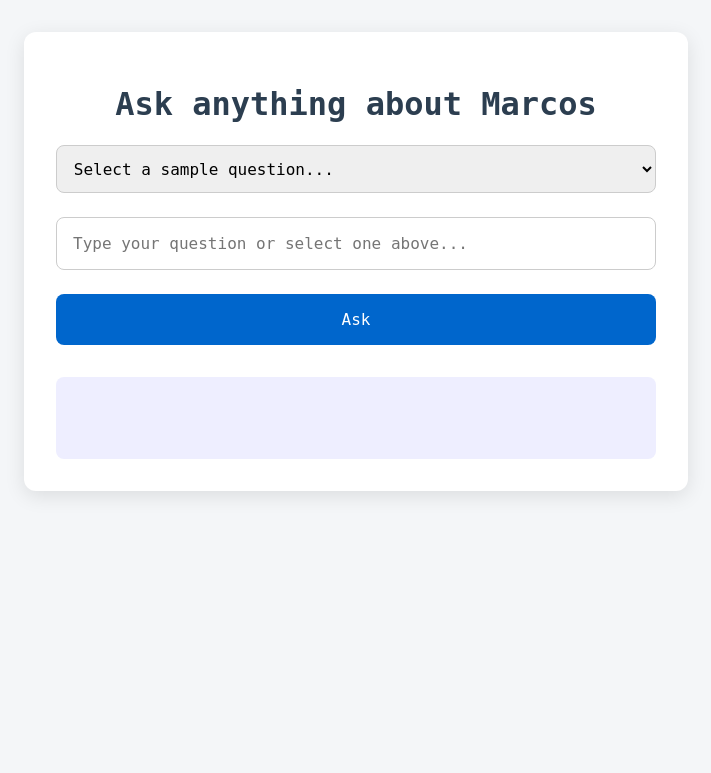
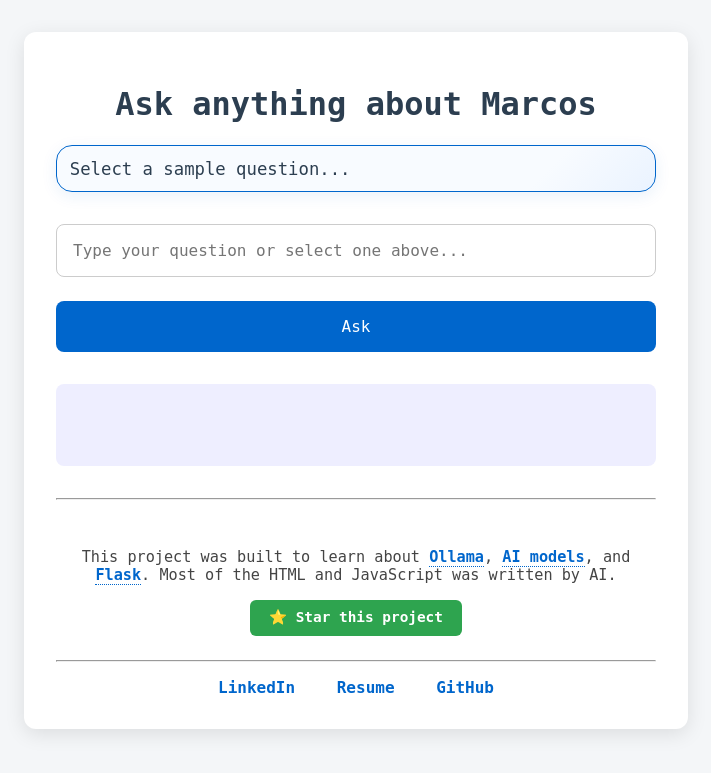
Before and after one commit to marcossv9/marcos-silva.com, a Flask app: page / in a window 1280 px wide. Shown: the top 773 px of the page, without its empty margins (284-995 px from the left). Run offline with Flask 3, Linux system fonts and the light colour scheme.

Commit message:
feat: update ui and fix js errors

```diff
--- a/static/style.css
+++ b/static/style.css
@@ -77,6 +77,151 @@ select {
   font-size: 1rem;
 }
 
+select#questionDropdown {
+  width: 100%;
+  padding: 0.8rem;
+  border-radius: 8px;
+  border: 1px solid #0066cc;
+  font-size: 1.05rem;
+  background: #f8fbff;
+  color: #2c3e50;
+  box-shadow: 0 2px 8px rgba(0, 102, 204, 0.07);
+  transition: border-color 0.2s;
+}
+
+footer {
+  margin-top: 2rem;
+  text-align: center;
+  font-size: 1rem;
+  color: #555;
+}
+
+footer a {
+  margin: 0 1rem;
+  color: #0066cc;
+  text-decoration: none;
+  font-weight: bold;
+}
+
+footer hr {
+  margin-bottom: 1rem;
+}
+
+.github-section {
+  padding: 1rem 0;
+}
+
+.project-info {
+  margin-bottom: 1rem;
+  color: #444;
+  font-size: 0.95rem;
+}
+
+.project-info a {
+  color: #0066cc;
+  text-decoration: none;
+  margin: 0;
+  font-weight: 600;
+  border-bottom: 1px dotted #0066cc;
+}
+
+.project-info a:hover {
+  color: #004999;
+  border-bottom: 1px solid #004999;
+}
+
+.github-buttons {
+  display: flex;
+  flex-direction: column;
+  gap: 0.8rem;
+  align-items: center;
+}
+
+.github-button {
+  display: inline-block;
+  padding: 0.6rem 1.2rem;
+  background: #2ea44f;
+  color: white !important;
+  border-radius: 6px;
+  text-decoration: none;
+  font-size: 0.9rem;
+  transition: background-color 0.2s;
+}
+
+.github-button:hover {
+  background: #2c974b;
+}
+
+.clone-command {
+  display: inline-block;
+  padding: 0.6rem 1rem;
+  background: #f6f8fa;
+  border: 1px solid #d0d7de;
+  border-radius: 6px;
+  font-family: monospace;
+  font-size: 0.9rem;
+  color: #444;
+  user-select: all;
+}
+
+.custom-dropdown {
+  position: relative;
+  width: 100%;
+  margin-bottom: 0.5rem;
+  font-family: monospace, monospace;
+}
+
+.dropdown-selected {
+  padding: 0.8rem;
+  border-radius: 16px;
+  border: 1.5px solid #0066cc;
+  background: linear-gradient(135deg, #f8fbff 80%, #eaf3ff 100%);
+  color: #2c3e50;
+  font-size: 1.08rem;
+  box-shadow: 0 4px 16px rgba(0, 102, 204, 0.09);
+  cursor: pointer;
+  user-select: none;
+  transition: border-color 0.2s, box-shadow 0.2s;
+}
+
+.custom-dropdown.open .dropdown-selected {
+  border-color: #004999;
+  box-shadow: 0 0 0 2px #b3d1ff;
+}
+
+.dropdown-options {
+  position: absolute;
+  top: 110%;
+  left: 0;
+  right: 0;
+  background: #fff;
+  border-radius: 16px;
+  box-shadow: 0 8px 32px rgba(0, 102, 204, 0.13);
+  border: 1px solid #e0eafc;
+  z-index: 10;
+  max-height: 320px;
+  overflow-y: auto;
+  margin: 0;
+  padding: 0.5rem 0;
+  list-style: none;
+}
+
+.dropdown-options li {
+  padding: 0.7rem 1.2rem;
+  font-size: 1.05rem;
+  color: #2c3e50;
+  cursor: pointer;
+  border-radius: 12px;
+  margin: 0.2rem 0.5rem;
+  transition: background 0.15s, color 0.15s;
+}
+
+.dropdown-options li:hover,
+.dropdown-options li:focus {
+  background: #eaf3ff;
+  color: #0066cc;
+}
+
 @media (max-width: 500px) {
 
   input[type="text"],
@@ -91,4 +236,15 @@ select {
     font-size: 0.9rem;
     padding: 0.8rem;
   }
+
+  .custom-dropdown,
+  .dropdown-selected {
+    font-size: 0.9rem;
+    padding: 0.7rem;
+  }
+
+  .dropdown-options li {
+    font-size: 0.9rem;
+    padding: 0.6rem 1rem;
+  }
 }
--- a/templates/index.html
+++ b/templates/index.html
@@ -6,36 +6,80 @@
   <title>Marcos Silva</title>
   <script src="{{ url_for('static', filename='script.js') }}"></script>
   <link type="text/css" rel="stylesheet" href="{{ url_for('static', filename='style.css') }}">
+  <!-- Standard favicons -->
+  <link rel="icon" type="image/png" sizes="32x32" href="/static/favicons/favicon-32x32.png">
+  <link rel="icon" type="image/png" sizes="96x96" href="/static/favicons/favicon-96x96.png">
+  <link rel="icon" type="image/png" sizes="192x192" href="/static/favicons/favicon-192x192.png">
+
+  <!-- Apple Touch Icon -->
+  <link rel="apple-touch-icon" sizes="180x180" href="/static/favicons/favicon-180x180.png">
+
+  <!-- Legacy favicon.ico -->
+  <link rel="shortcut icon" href="{{ url_for('static', filename='favicon.ico') }}">
+
+  <meta name="description"
+    content="Ask Marcos Silva's AI assistant anything about his DevOps, Cloud, and Automation experience. Marcos Silva is a DevOps Engineer based in Argentina with expertise in AWS, Kubernetes, CI/CD, and more.">
+  <meta name="keywords"
+    content="Marcos Silva, DevOps, Cloud, AWS, Kubernetes, CI/CD, Automation, Argentina, Resume, LinkedIn, GitHub, Infrastructure as Code, IaC, Monitoring, Security, Python, Bash, Terraform, ArgoCD, Jenkins, GitOps, Resume, Professional Experience">
+  <meta name="author" content="Marcos Silva">
+  <meta property="og:title" content="Ask anything about Marcos Silva">
+  <meta property="og:description"
+    content="Interact with Marcos Silva's AI assistant and learn about his DevOps, Cloud, and Automation expertise.">
+  <meta property="og:type" content="website">
+  <meta property="og:url" content="https://marcos-silva.com/">
+  <meta property="og:image" content="https://marcos-silva.com/static/marcos-og-image.png">
+  <meta name="twitter:card" content="summary_large_image">
+  <meta name="twitter:title" content="Ask anything about Marcos Silva">
+  <meta name="twitter:description"
+    content="Interact with Marcos Silva's AI assistant and learn about his DevOps, Cloud, and Automation expertise.">
+  <meta name="twitter:image" content="https://marcos-silva.com/static/marcos-og-image.png">
 </head>
 
 <body>
   <div class="container">
     <h1>Ask anything about Marcos</h1>
     <div style="display: flex; flex-direction: column; gap: 0.5rem; margin-top: 1rem;">
-      <select id="questionDropdown">
-        <option value="">Select a sample question...</option>
-        <option>What programming languages does Marcos use?</option>
-        <option>Which container orchestration platforms is Marcos experienced with?</option>
-        <option>Where is Marcos based?</option>
-        <option>What monitoring tools has Marcos worked with?</option>
-        <option>Which CI/CD tools does Marcos know?</option>
-        <option>What is Marcos’s GitHub username?</option>
-        <option>What is Marcos’s professional background?</option>
-        <option>Which companies has Marcos worked for?</option>
-        <option>What is Marcos's educational background?</option>
-        <option>Which scripting languages does Marcos use?</option>
-        <option>What security tools has Marcos implemented?</option>
-        <option>What cloud services does Marcos have experience with?</option>
-        <option>What databases has Marcos managed?</option>
-        <option>What languages does Marcos speak?</option>
-        <option>How did Marcos help optimize AWS costs at GOintegro?</option>
-        <option>What operating systems is Marcos familiar with?</option>
-        <option>What is Marcos’s LinkedIn profile?</option>
-      </select>
+      <div class="custom-dropdown" id="customDropdown">
+        <div class="dropdown-selected" id="dropdownSelected">Select a sample question...</div>
+        <ul class="dropdown-options" id="dropdownOptions" style="display:none;">
+          <li>What programming languages does Marcos use?</li>
+          <li>What Infrastructure as Code (IaC) tools does Marcos use?</li>
+          <li>What Cloud Native tools does Marcos use?</li>
+          <li>Which container orchestration platforms is Marcos experienced with?</li>
+          <li>What monitoring tools has Marcos worked with?</li>
+          <li>Which CI/CD tools does Marcos know?</li>
+          <li>What is Marcos’s professional background?</li>
+          <li>What security tools has Marcos implemented?</li>
+          <li>Which companies has Marcos worked for?</li>
+          <li>What AWS services does Marcos have experience with?</li>
+          <li>What databases has Marcos managed?</li>
+          <li>What operating systems is Marcos familiar with?</li>
+        </ul>
+      </div>
       <input id="questionInput" type="text" placeholder="Type your question or select one above..." />
     </div>
     <button onclick="sendQuestion()">Ask</button>
     <div class="response-box" id="answerBox"></div>
+    <footer>
+      <hr>
+      <div class="github-section">
+        <p class="project-info">This project was built to learn about <a href="https://ollama.ai"
+            target="_blank">Ollama</a>, <a href="https://ollama.ai/library" target="_blank">AI models</a>, and <a
+            href="https://flask.palletsprojects.com" target="_blank">Flask</a>. Most of the HTML and
+          JavaScript was written by AI.</p>
+        <div class="github-buttons">
+          <a href="https://github.com/marcossv9/marcos-silva.com" target="_blank" class="github-button">
+            ⭐ Star this project
+          </a>
+        </div>
+      </div>
+      <hr>
+      <div class="social-links">
+        <a href="https://www.linkedin.com/in/marcos-silvav" target="_blank">LinkedIn</a>
+        <a href="{{ url_for('static', filename='resume.pdf') }}" target="_blank">Resume</a>
+        <a href="https://github.com/marcossv9" target="_blank">GitHub</a>
+      </div>
+    </footer>
   </div>
 
 </body>
```
Also changed, not shown: data/marcos_info.txt (+10 -9 lines), static/script.js (+69 -6 lines), static/favicon.ico (added), static/favicons/favicon-180x180.png (added), static/favicons/favicon-192x192.png (added), static/favicons/favicon-32x32.png (added), static/favicons/favicon-96x96.png (added), static/marcos-og-image.png (added), 1 other file.
